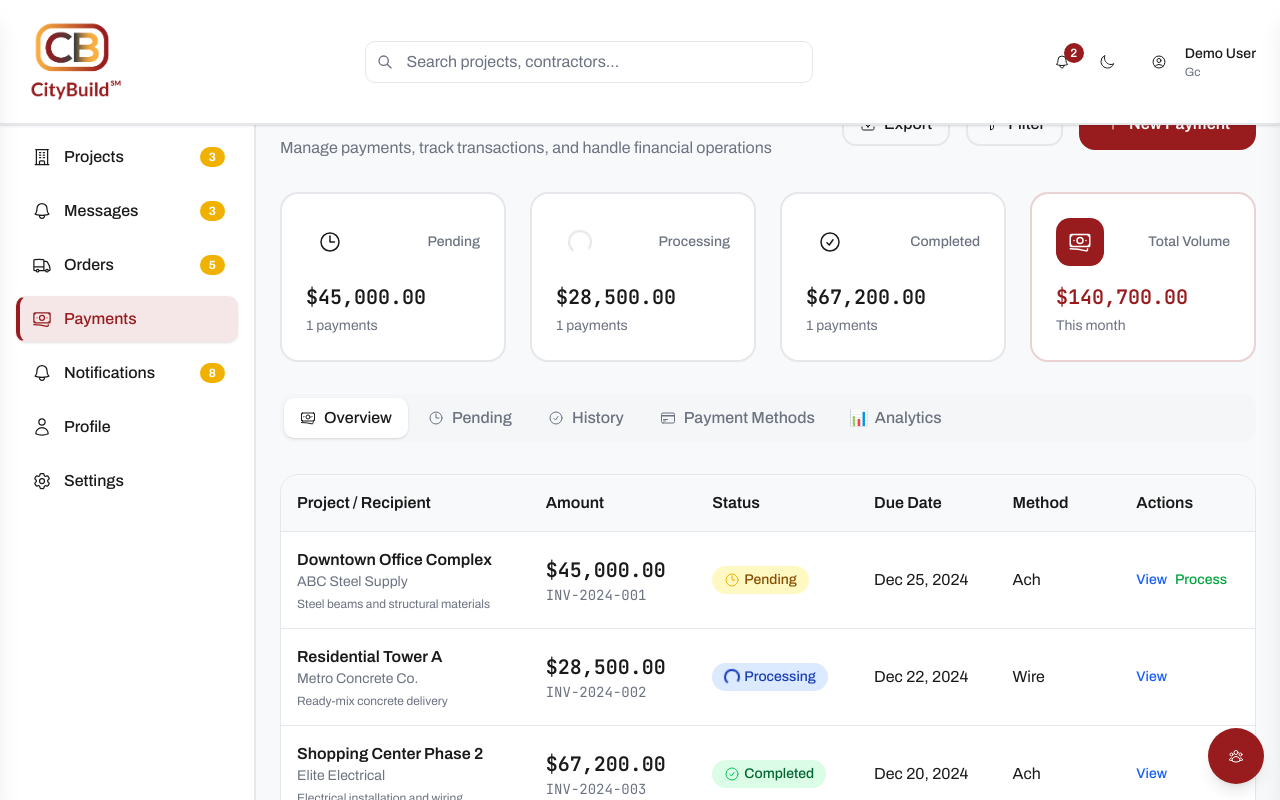
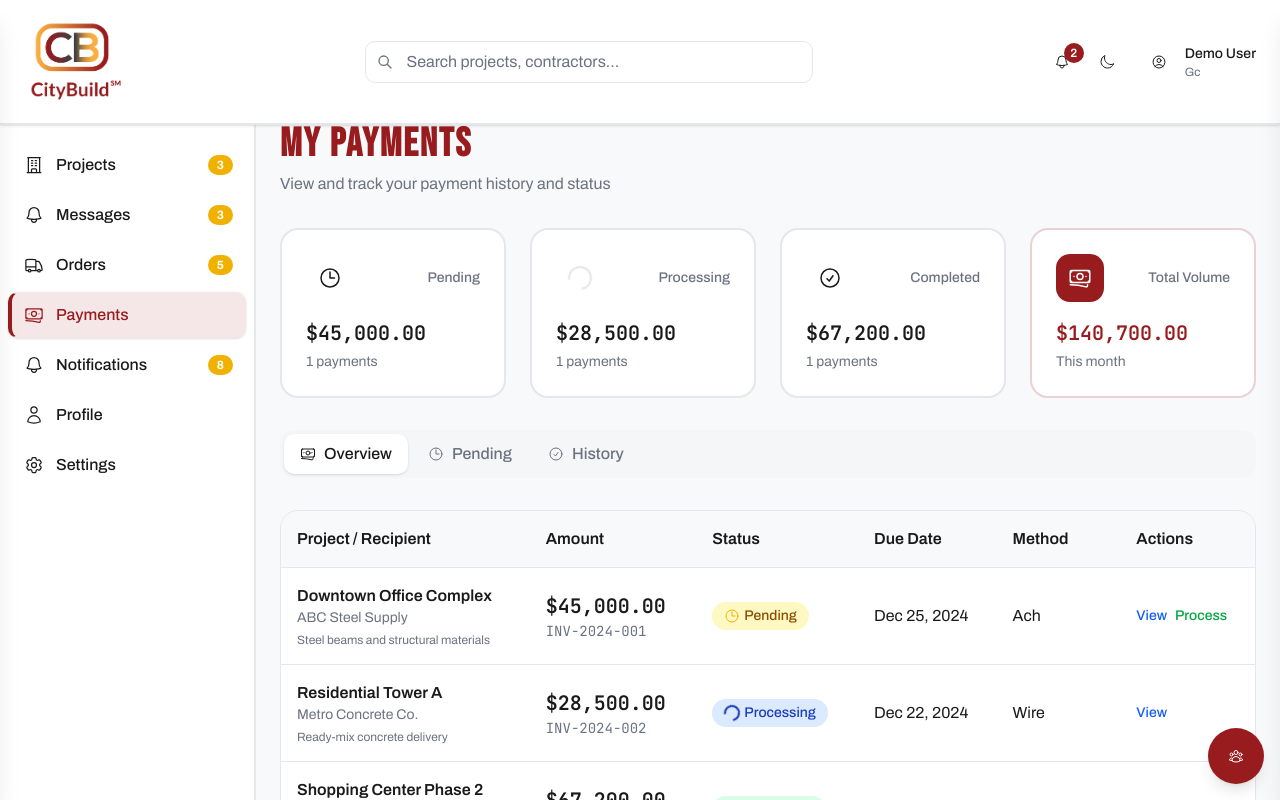
Before and after one commit to fredsabuni/citybuild, a Next.js app: page /payments in a window 1280 px wide. Shown: the top 800 px of the page. Built offline with nearby package versions, Linux system fonts and the light colour scheme.

Commit message:
:feat: Implement role-based user management in dashboard and payments pages :fix: Adjust header height dynamically and update layout styles :fix: Refactor navigation styles for improved spacing

```diff
--- a/src/app/dashboard/page.tsx
+++ b/src/app/dashboard/page.tsx
@@ -1,6 +1,7 @@
 'use client';
 
-import React from 'react';
+import React, { useEffect, Suspense } from 'react';
+import { useSearchParams } from 'next/navigation';
 import { Layout } from '@/components/layout';
 import { useApp } from '@/lib/context';
 import {
@@ -9,9 +10,39 @@ import {
   SupplierDashboard,
   BankDashboard,
 } from '@/components/dashboards';
+import { mockUsers } from '@/data/mockUsers';
+import { UserRole } from '@/types';
 
-export default function DashboardPage() {
-  const { user } = useApp();
+function DashboardContent() {
+  const { user, setUser } = useApp();
+  const searchParams = useSearchParams();
+
+  // Check for role parameter in URL and update user accordingly
+  useEffect(() => {
+    const roleParam = searchParams.get('role');
+    if (roleParam) {
+      // Map URL role parameters to user roles
+      const roleMapping: Record<string, UserRole> = {
+        'bank': 'bank',
+        'owner': 'gc', // Owners see GC dashboard for now
+        'contractor': 'gc',
+        'subcontractor': 'subcontractor',
+        'supplier': 'supplier',
+      };
+
+      const userRole = roleMapping[roleParam];
+      // Only update if the user doesn't exist or has a different role
+      if (userRole && (!user || user.role !== userRole)) {
+        // Find the mock user with this role
+        const mockUser = mockUsers.find(u => u.role === userRole);
+        if (mockUser) {
+          setUser(mockUser);
+          console.log('✅ User role set from URL parameter:', roleParam, '→', userRole);
+        }
+      }
+    }
+    // eslint-disable-next-line react-hooks/exhaustive-deps
+  }, [searchParams]);
 
   const getDashboardContent = () => {
     if (!user) {
@@ -71,3 +102,20 @@ export default function DashboardPage() {
     </Layout>
   );
 }
+
+export default function DashboardPage() {
+  return (
+    <Suspense fallback={
+      <Layout>
+        <div className="flex items-center justify-center min-h-[400px]">
+          <div className="text-center">
+            <div className="w-16 h-16 border-4 border-primary border-t-transparent rounded-full animate-spin mx-auto mb-4"></div>
+            <p className="text-muted-foreground">Loading dashboard...</p>
+          </div>
+        </div>
+      </Layout>
+    }>
+      <DashboardContent />
+    </Suspense>
+  );
+}
--- a/src/app/globals.css
+++ b/src/app/globals.css
@@ -8,6 +8,9 @@
   --font-primary: 'Archivo', sans-serif;
   --font-mono: 'JetBrains Mono', monospace;
   --font-display: 'Bebas Neue', sans-serif;
+
+  /* Layout metrics */
+  --header-height: 4.75rem; /* fallback while JS measures actual height */
 
   /* Light Theme - "Blueprint" - Construction Red & Gold */
   --primary: #981C1E;
--- a/src/app/page.tsx
+++ b/src/app/page.tsx
@@ -2,7 +2,7 @@
 
 import { useTheme } from '@/lib/context';
 import { CityBuildLogo } from '@/components/ui';
-import { SunIcon, MoonIcon, ChevronDownIcon } from '@heroicons/react/24/outline';
+import {ChevronDownIcon } from '@heroicons/react/24/outline';
 import { useRouter } from 'next/navigation';
 import { useState } from 'react';
 import Image from 'next/image';
@@ -28,13 +28,13 @@ export default function Home() {
               How It Works
             </button>
             <button onClick={() => scrollToSection('stakeholders')} className="text-muted-foreground hover:text-foreground transition-colors">
-              For You
+              Users
             </button>
             <button onClick={() => scrollToSection('partners')} className="text-muted-foreground hover:text-foreground transition-colors">
               Partners
             </button>
             <button onClick={() => scrollToSection('team')} className="text-muted-foreground hover:text-foreground transition-colors">
-              Team
+              Leadership
             </button>
           </nav>
 
@@ -72,7 +72,7 @@ export default function Home() {
         <div className="container mx-auto px-4 py-20 lg:py-32 relative z-10">
           <div className="max-w-4xl mx-auto text-center">
             <h1 className="text-display-lg mb-8 text-primary">
-              Construction Procurement, Reimagined
+              Construction Procurement, <span style={{ color: 'var(--accent)' }}>Reimagined</span>
             </h1>
             <p className="text-xl lg:text-2xl text-muted-foreground mb-12 leading-relaxed max-w-3xl mx-auto">
               Turn materials procurement from a relationship-driven black box into a real-time AI-powered marketplace where transparency, verification, and competitive bidding are built in from day one.
@@ -124,7 +124,7 @@ export default function Home() {
       <section id="how-it-works" className="py-20 bg-muted/30">
         <div className="container mx-auto px-4">
           <div className="max-w-4xl mx-auto text-center mb-16">
-            <h2 className="text-display-md text-primary mb-6">How CityBuild℠ Works</h2>
+            <h2 className="text-display-md text-primary mb-6">How CityBuild℠ <span style={{ color: 'var(--accent)' }}>Works</span></h2>
             <p className="text-xl text-muted-foreground">
               Our AI reads your project plans the moment they're filed for permits—instantly generating a complete, trade-specific material list and routing it to a verified supplier network in real time.
             </p>
@@ -210,7 +210,7 @@ export default function Home() {
                 <div className="flex justify-center mb-8">
                   <button
                     onClick={() => router.push('/dashboard?role=bank')}
-                    className="px-8 py-3 bg-primary text-primary-foreground rounded-xl font-semibold hover:bg-primary/90 transition-all duration-300 shadow-lg hover:shadow-xl transform hover:scale-105"
+                    className="px-8 py-3 bg-accent text-accent-foreground rounded-xl font-semibold hover:bg-accent/90 transition-all duration-300 shadow-lg hover:shadow-xl transform hover:scale-105"
                   >
                     Sign In
                   </button>
@@ -274,7 +274,7 @@ export default function Home() {
                 <div className="flex justify-center mb-8">
                   <button
                     onClick={() => router.push('/dashboard?role=owner')}
-                    className="px-8 py-3 bg-primary text-primary-foreground rounded-xl font-semibold hover:bg-primary/90 transition-all duration-300 shadow-lg hover:shadow-xl transform hover:scale-105"
+                    className="px-8 py-3 bg-accent text-accent-foreground rounded-xl font-semibold hover:bg-accent/90 transition-all duration-300 shadow-lg hover:shadow-xl transform hover:scale-105"
                   >
                     Sign In
                   </button>
@@ -338,7 +338,7 @@ export default function Home() {
                 <div className="flex justify-center mb-8">
                   <button
                     onClick={() => router.push('/dashboard?role=contractor')}
-                    className="px-8 py-3 bg-primary text-primary-foreground rounded-xl font-semibold hover:bg-primary/90 transition-all duration-300 shadow-lg hover:shadow-xl transform hover:scale-105"
+                    className="px-8 py-3 bg-accent text-accent-foreground rounded-xl font-semibold hover:bg-accent/90 transition-all duration-300 shadow-lg hover:shadow-xl transform hover:scale-105"
                   >
                     Sign In
                   </button>
@@ -402,7 +402,7 @@ export default function Home() {
                 <div className="flex justify-center mb-8">
                   <button
                     onClick={() => router.push('/dashboard?role=subcontractor')}
-                    className="px-8 py-3 bg-primary text-primary-foreground rounded-xl font-semibold hover:bg-primary/90 transition-all duration-300 shadow-lg hover:shadow-xl transform hover:scale-105"
+                    className="px-8 py-3 bg-accent text-accent-foreground rounded-xl font-semibold hover:bg-accent/90 transition-all duration-300 shadow-lg hover:shadow-xl transform hover:scale-105"
                   >
                     Sign In
                   </button>
@@ -466,7 +466,7 @@ export default function Home() {
                 <div className="flex justify-center mb-8">
                   <button
                     onClick={() => router.push('/dashboard?role=supplier')}
-                    className="px-8 py-3 bg-primary text-primary-foreground rounded-xl font-semibold hover:bg-primary/90 transition-all duration-300 shadow-lg hover:shadow-xl transform hover:scale-105"
+                    className="px-8 py-3 bg-accent text-accent-foreground rounded-xl font-semibold hover:bg-accent/90 transition-all duration-300 shadow-lg hover:shadow-xl transform hover:scale-105"
                   >
                     Sign In
                   </button>
@@ -669,7 +669,7 @@ export default function Home() {
       <section id="team" className="py-20 bg-gradient-to-br from-slate-50 via-gray-50 to-zinc-50 dark:from-slate-950/20 dark:via-gray-950/20 dark:to-zinc-950/20">
         <div className="container mx-auto px-4">
           <div className="max-w-4xl mx-auto text-center mb-16">
-            <h2 className="text-4xl lg:text-5xl font-bold mb-6 text-primary">The City Build AI Team</h2>
+            <h2 className="text-4xl lg:text-5xl font-bold mb-6 text-primary">The City Build AI Leadership</h2>
             <p className="text-xl text-muted-foreground">
               Construction, real estate, and technology industry experts determined to build a new marketplace for construction transactions.
             </p>
--- a/src/app/payments/page.tsx
+++ b/src/app/payments/page.tsx
@@ -2,6 +2,7 @@
 
 import { useState } from 'react';
 import { Layout } from '@/components/layout';
+import { useApp } from '@/lib/context';
 import {
   CreditCardIcon,
   BanknotesIcon,
@@ -39,8 +40,12 @@ interface PaymentMethod {
 }
 
 export default function PaymentsPage() {
+  const { user } = useApp();
   const [activeTab, setActiveTab] = useState<'overview' | 'pending' | 'history' | 'methods' | 'analytics'>('overview');
   const [showNewPayment, setShowNewPayment] = useState(false);
+
+  // Check if user is a bank - only banks can create/manage payments
+  const isBankUser = user?.role === 'bank';
 
   // Mock data
   const payments: Payment[] = [
@@ -172,13 +177,17 @@ export default function PaymentsPage() {
         <div className="flex flex-col lg:flex-row lg:items-center lg:justify-between">
           <div>
             <h1 className="text-display-md text-primary mb-2">
-              Payment Processing
+              {isBankUser ? 'Manage Payments' : 'My Payments'}
             </h1>
             <p className="text-muted-foreground">
-              Manage payments, track transactions, and handle financial operations
+              {isBankUser
+                ? 'Manage payments, track transactions, and handle financial operations'
+                : 'View and track your payment history and status'
+              }
             </p>
           </div>
 
+          {isBankUser && (
             <div className="flex items-center space-x-4 mt-4 lg:mt-0">
               <button className="flex items-center space-x-2 px-4 py-2 border-2 border-border rounded-xl hover:border-primary hover:bg-accent transition-colors">
                 <ArrowDownTrayIcon className="w-4 h-4" />
@@ -196,6 +205,7 @@ export default function PaymentsPage() {
                 <span>New Payment</span>
               </button>
             </div>
+          )}
         </div>
 
         {/* Overview Cards */}
@@ -267,8 +277,8 @@ export default function PaymentsPage() {
             { id: 'overview', label: 'Overview', icon: BanknotesIcon },
             { id: 'pending', label: 'Pending', icon: ClockIcon },
             { id: 'history', label: 'History', icon: CheckCircleIcon },
-            { id: 'methods', label: 'Payment Methods', icon: CreditCardIcon },
-            { id: 'analytics', label: 'Analytics', icon: () => <span className="w-4 h-4 flex items-center justify-center">📊</span> }
+            ...(isBankUser ? [{ id: 'methods', label: 'Payment Methods', icon: CreditCardIcon }] : []),
+            ...(isBankUser ? [{ id: 'analytics', label: 'Analytics', icon: () => <span className="w-4 h-4 flex items-center justify-center">📊</span> }] : [])
           ].map((tab) => (
             <button
               key={tab.id}
--- a/src/components/layout/Header.tsx
+++ b/src/components/layout/Header.tsx
@@ -1,6 +1,6 @@
 'use client';
 
-import React, { useState } from 'react';
+import React, { useState, useLayoutEffect, useRef } from 'react';
 import Link from 'next/link';
 import { useApp, useTheme } from '@/lib/context';
 import { Button, CityBuildLogo } from '@/components/ui';
@@ -68,8 +68,25 @@ const Header: React.FC = () => {
     );
   };
 
+  // Track header height and expose as CSS variable for layout spacing
+  const headerRef = useRef<HTMLElement | null>(null);
+
+  useLayoutEffect(() => {
+    const updateHeaderHeightVar = () => {
+      const h = headerRef.current?.offsetHeight ?? 0;
+      document.documentElement.style.setProperty('--header-height', `${h}px`);
+    };
+
+    updateHeaderHeightVar();
+    window.addEventListener('resize', updateHeaderHeightVar);
+    return () => window.removeEventListener('resize', updateHeaderHeightVar);
+  }, []);
+
   return (
-    <header className="fixed top-0 left-0 right-0 z-30 bg-card border-b-2 border-border shadow-sm backdrop-blur-sm">
+    <header
+      ref={headerRef}
+      className="fixed top-0 left-0 right-0 z-30 bg-card border-b-2 border-border shadow-sm backdrop-blur-sm"
+    >
       <div className="flex items-center justify-between px-4 py-3">
         {/* Left side - Logo and Mobile Menu */}
         <div className="flex items-center space-x-4">
--- a/src/components/layout/Layout.tsx
+++ b/src/components/layout/Layout.tsx
@@ -36,17 +36,19 @@ const Layout: React.FC<LayoutProps> = ({ children, userRole, theme }) => {
       {/* Desktop Layout */}
       <div className="flex">
         {/* Desktop Sidebar */}
-        <aside className="hidden lg:flex lg:flex-col lg:w-64 lg:fixed lg:inset-y-0 lg:top-16 lg:border-r-2 lg:border-border lg:bg-card">
-          <Navigation userRole={currentUserRole} />
+        <aside
+          className="hidden lg:flex lg:flex-col lg:w-64 lg:fixed lg:bottom-0 lg:border-r-2 lg:border-border lg:bg-card overflow-y-auto"
+          style={{ top: 'var(--header-height, 4.75rem)' }}
+        >
+          <div className="pt-6">
+            <Navigation userRole={currentUserRole} />
+          </div>
         </aside>
 
         {/* Main Content */}
         <main
-          className={cn(
-            'flex-1 min-h-screen',
-            'lg:ml-64', // Offset for desktop sidebar
-            'pt-16' // Offset for fixed header
-          )}
+          className={cn('flex-1 min-h-screen', 'lg:ml-64')}
+          style={{ paddingTop: 'calc(var(--header-height, 4.75rem) + 2rem)' }}
         >
           <div className="p-4 lg:p-6">
             {children}
--- a/src/components/layout/Navigation.tsx
+++ b/src/components/layout/Navigation.tsx
@@ -119,8 +119,8 @@ const Navigation: React.FC<NavigationProps> = ({ userRole, onItemClick }) => {
   };
 
   return (
-    <nav className="p-4">
-      <div className="space-y-2">
+    <nav className="p-2 pt-0">
+      <div className="space-y-1">
         {filteredItems.map((item) => {
           const isActive = pathname === item.href || pathname.startsWith(item.href + '/');
           const IconComponent = item.icon;
```
Lines whose indentation alone changed are shown as unchanged.
